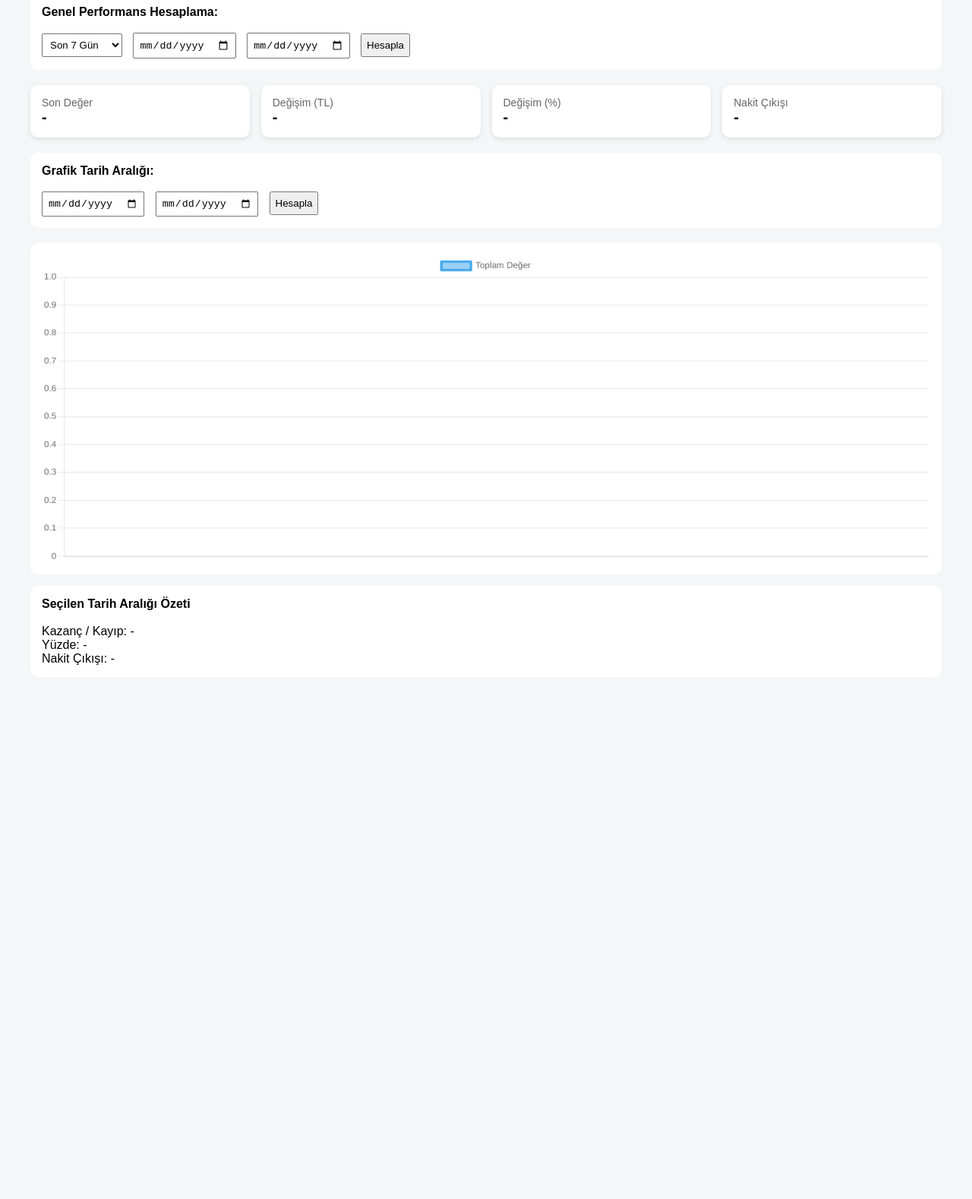
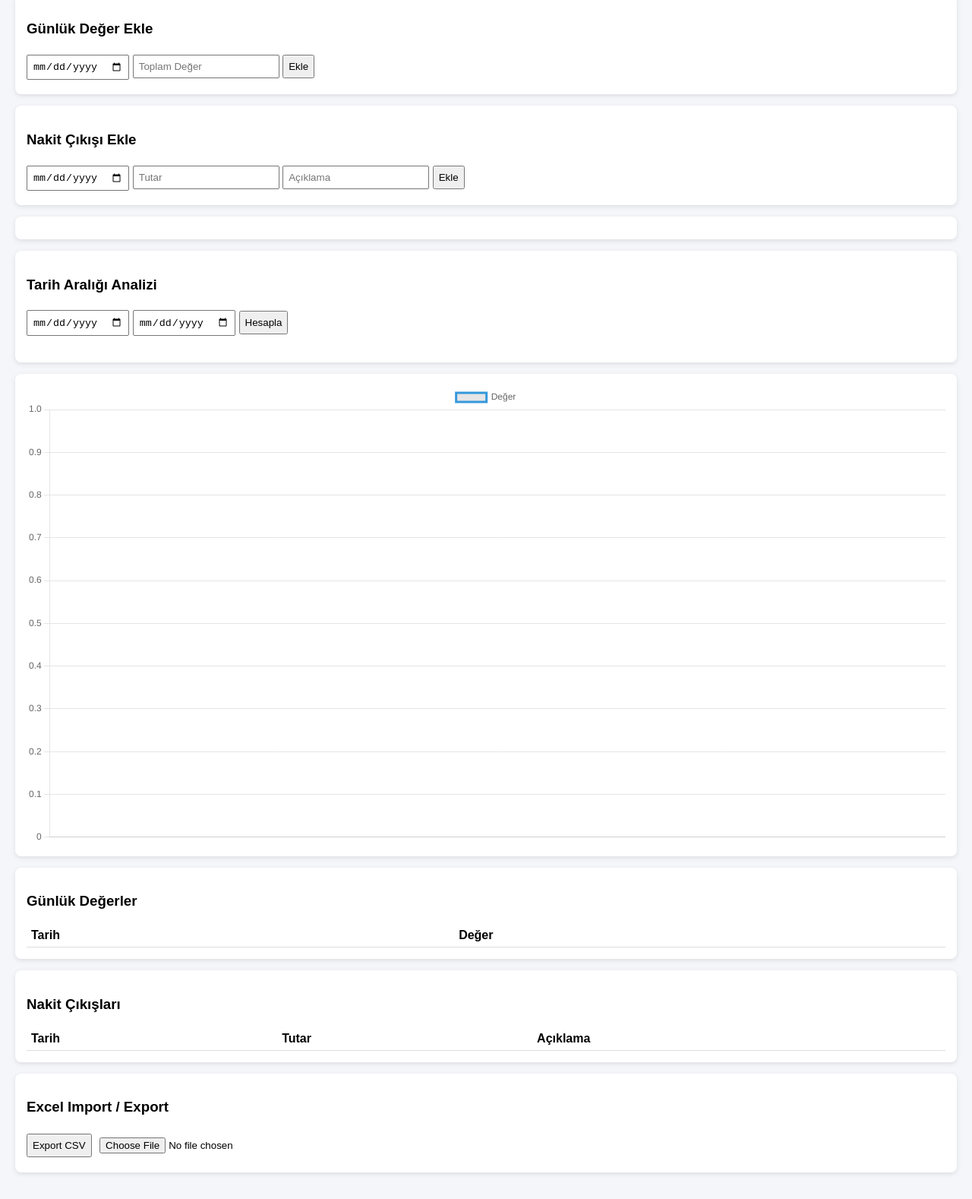
Before and after one commit to fehmiar-cloud/deger-takibi, a plain HTML site: page index.html in a window 1280 px wide. Shown: the part 96-1674 px from the top of the page at 76% size. Before the commit the page ends 1007 px from the top, so only its background shows below. Drawn offline with nearby package versions, Linux system fonts and the light colour scheme.

Commit message:
Update index.html

```diff
--- a/index.html
+++ b/index.html
@@ -3,120 +3,190 @@
 <head>
   <meta charset="UTF-8" />
   <meta name="viewport" content="width=device-width, initial-scale=1.0" />
-  <title>Finans Dashboard v6</title>
+  <title>Değer Takip Dashboard v5 Final</title>
   <script src="https://cdn.jsdelivr.net/npm/chart.js"></script>
   <style>
-    body { font-family: Arial, sans-serif; background:#f4f6f8; margin:0; padding:20px }
-    .container { max-width:1200px; margin:auto }
-    h1 { margin-bottom:10px }
-    .kpi-box { display:grid; grid-template-columns: repeat(4,1fr); gap:15px; margin-bottom:20px }
-    .kpi { background:#fff; padding:15px; border-radius:10px; box-shadow:0 2px 6px rgba(0,0,0,.1) }
-    .kpi span { display:block; font-size:14px; color:#666 }
-    .kpi strong { font-size:20px }
-    .positive { color:green }
-    .negative { color:red }
-    .controls { background:#fff; padding:15px; border-radius:10px; margin-bottom:20px }
-    .controls select, .controls input, .controls button { margin-right:10px; padding:6px }
-    canvas { background:#fff; padding:15px; border-radius:10px }
-    .summary { background:#fff; margin-top:15px; padding:15px; border-radius:10px }
+    body { font-family: Arial, sans-serif; background:#f5f6fa; margin:0; padding:20px; }
+    h1 { margin-bottom:10px; }
+    .card { background:#fff; padding:15px; border-radius:8px; margin-bottom:15px; box-shadow:0 2px 6px rgba(0,0,0,0.1); }
+    .row { display:flex; gap:15px; flex-wrap:wrap; }
+    .kpi { flex:1; min-width:200px; }
+    .green { color:#2ecc71; }
+    .red { color:#e74c3c; }
+    input, select, button { padding:6px; margin:4px 0; }
+    table { width:100%; border-collapse:collapse; }
+    th, td { border-bottom:1px solid #ddd; padding:6px; text-align:left; }
+    .scroll { max-height:220px; overflow-y:auto; }
   </style>
 </head>
 <body>
-<div class="container">
-  <h1>Finans Dashboard v6</h1>
 
-  <!-- ÜST TARİH HESAPLAMA -->
-  <div class="controls">
-    <strong>Genel Performans Hesaplama:</strong><br><br>
-    <select id="presetRange">
-      <option value="7">Son 7 Gün</option>
-      <option value="30">Son 30 Gün</option>
-      <option value="365">Son 1 Yıl</option>
-      <option value="custom">Özel</option>
-    </select>
-    <input type="date" id="topStart" />
-    <input type="date" id="topEnd" />
-    <button onclick="calculateTopRange()">Hesapla</button>
-  </div>
+<h1>📊 Değer Takip Dashboard</h1>
 
-  <div class="kpi-box">
-    <div class="kpi"><span>Son Değer</span><strong id="lastValue">-</strong></div>
-    <div class="kpi"><span>Değişim (TL)</span><strong id="rangeDiff">-</strong></div>
-    <div class="kpi"><span>Değişim (%)</span><strong id="rangePct">-</strong></div>
-    <div class="kpi"><span>Nakit Çıkışı</span><strong id="rangeCash">-</strong></div>
-  </div>
+<div class="card">
+  <h3>Günlük Değer Ekle</h3>
+  <input type="date" id="valueDate">
+  <input type="number" id="valueAmount" placeholder="Toplam Değer">
+  <button onclick="addValue()">Ekle</button>
+</div>
 
-  <!-- GRAFİK TARİH ARALIĞI -->
-  <div class="controls">
-    <strong>Grafik Tarih Aralığı:</strong><br><br>
-    <input type="date" id="chartStart" />
-    <input type="date" id="chartEnd" />
-    <button onclick="updateChart()">Hesapla</button>
-  </div>
+<div class="card">
+  <h3>Nakit Çıkışı Ekle</h3>
+  <input type="date" id="cashDate">
+  <input type="number" id="cashAmount" placeholder="Tutar">
+  <input type="text" id="cashNote" placeholder="Açıklama">
+  <button onclick="addCash()">Ekle</button>
+</div>
 
-  <canvas id="lineChart" height="120"></canvas>
+<div class="card row">
+  <div class="kpi" id="kpi7"></div>
+  <div class="kpi" id="kpi30"></div>
+  <div class="kpi" id="kpi365"></div>
+</div>
 
-  <div class="summary">
-    <strong>Seçilen Tarih Aralığı Özeti</strong><br><br>
-    Kazanç / Kayıp: <span id="chartDiff">-</span><br>
-    Yüzde: <span id="chartPct">-</span><br>
-    Nakit Çıkışı: <span id="chartCash">-</span>
+<div class="card">
+  <h3>Tarih Aralığı Analizi</h3>
+  <input type="date" id="rangeStart">
+  <input type="date" id="rangeEnd">
+  <button onclick="analyzeRange()">Hesapla</button>
+  <p id="rangeResult"></p>
+  <p id="rangeCash"></p>
+</div>
+
+<div class="card">
+  <canvas id="chart"></canvas>
+</div>
+
+<div class="card">
+  <h3>Günlük Değerler</h3>
+  <div class="scroll">
+    <table id="valueTable"></table>
   </div>
 </div>
 
+<div class="card">
+  <h3>Nakit Çıkışları</h3>
+  <div class="scroll">
+    <table id="cashTable"></table>
+  </div>
+</div>
+
+<div class="card">
+  <h3>Excel Import / Export</h3>
+  <button onclick="exportData()">Export CSV</button>
+  <input type="file" onchange="importData(event)">
+</div>
+
 <script>
-let data = JSON.parse(localStorage.getItem('financeData') || '[]');
+let values = JSON.parse(localStorage.getItem('values')||'[]');
+let cashes = JSON.parse(localStorage.getItem('cashes')||'[]');
+let chart;
 
-function format(n){ return n.toLocaleString('tr-TR') }
-
-function calculateRange(start, end){
-  let filtered = data.filter(d => d.date >= start && d.date <= end);
-  if(filtered.length < 2) return null;
-  let first = filtered[0].value;
-  let last = filtered[filtered.length-1].value;
-  let cash = filtered.reduce((s,d)=> s + (d.cashOut||0),0);
-  return { diff:last-first, pct:((last-first)/first)*100, cash, last };
+function save(){
+  localStorage.setItem('values',JSON.stringify(values));
+  localStorage.setItem('cashes',JSON.stringify(cashes));
 }
 
-function calculateTopRange(){
-  let preset = document.getElementById('presetRange').value;
-  let end = new Date();
-  let start;
-  if(preset !== 'custom'){
-    start = new Date();
-    start.setDate(end.getDate()-Number(preset));
-  } else {
-    start = new Date(document.getElementById('topStart').value);
-    end = new Date(document.getElementById('topEnd').value);
-  }
-  let res = calculateRange(start.toISOString().slice(0,10), end.toISOString().slice(0,10));
-  if(!res) return;
-  document.getElementById('lastValue').innerText = format(res.last);
-  document.getElementById('rangeDiff').innerText = format(res.diff);
-  document.getElementById('rangePct').innerText = res.pct.toFixed(2)+'%';
-  document.getElementById('rangeCash').innerText = format(res.cash);
+function addValue(){
+  values.push({date:valueDate.value, amount:+valueAmount.value});
+  save(); render();
 }
 
-let ctx = document.getElementById('lineChart');
-let chart = new Chart(ctx,{
-  type:'line',
-  data:{ labels:[], datasets:[{ label:'Toplam Değer', data:[], tension:.3 }] },
-  options:{ responsive:true }
-});
+function addCash(){
+  cashes.push({date:cashDate.value, amount:+cashAmount.value, note:cashNote.value});
+  save(); render();
+}
 
-function updateChart(){
-  let s = document.getElementById('chartStart').value;
-  let e = document.getElementById('chartEnd').value;
-  let filtered = data.filter(d => d.date >= s && d.date <= e);
-  if(filtered.length < 2) return;
-  chart.data.labels = filtered.map(d=>d.date);
-  chart.data.datasets[0].data = filtered.map(d=>d.value);
-  chart.update();
-  let res = calculateRange(s,e);
-  document.getElementById('chartDiff').innerText = format(res.diff);
-  document.getElementById('chartPct').innerText = res.pct.toFixed(2)+'%';
-  document.getElementById('chartCash').innerText = format(res.cash);
+function calcRange(start,end){
+  let arr = values.filter(v=>v.date>=start && v.date<=end).sort((a,b)=>a.date.localeCompare(b.date));
+  if(arr.length<2) return null;
+  let diff = arr[arr.length-1].amount - arr[0].amount;
+  let pct = diff / arr[0].amount * 100;
+  return {diff,pct};
 }
+
+function cashRange(start,end){
+  return cashes.filter(c=>c.date>=start && c.date<=end)
+    .reduce((s,c)=>s+c.amount,0);
+}
+
+function analyzeRange(){
+  let r = calcRange(rangeStart.value, rangeEnd.value);
+  if(!r) return;
+  rangeResult.innerHTML = `Değişim: <b class="${r.diff>=0?'green':'red'}">${fmt(r.diff)} TL (${r.pct.toFixed(2)}%)</b>`;
+  rangeCash.innerHTML = `Toplam Nakit Çıkışı: ${fmt(cashRange(rangeStart.value,rangeEnd.value))} TL`;
+}
+
+function render(){
+  values.sort((a,b)=>a.date.localeCompare(b.date));
+
+  valueTable.innerHTML = '<tr><th>Tarih</th><th>Değer</th></tr>' +
+    values.map(v=>`<tr><td>${v.date}</td><td>${fmt(v.amount)}</td></tr>`).join('');
+
+  cashTable.innerHTML = '<tr><th>Tarih</th><th>Tutar</th><th>Açıklama</th></tr>' +
+    cashes.map(c=>`<tr><td>${c.date}</td><td>${fmt(c.amount)}</td><td>${c.note}</td></tr>`).join('');
+
+  drawChart(); calcKPIs();
+}
+
+function calcKPIs(){
+  let today = values[values.length-1]?.date;
+  if(!today) return;
+  setKPI('kpi7',7);
+  setKPI('kpi30',30);
+  setKPI('kpi365',365);
+}
+
+function setKPI(id,days){
+  let end = values[values.length-1].date;
+  let start = new Date(end);
+  start.setDate(start.getDate()-days);
+  start = start.toISOString().slice(0,10);
+  let r = calcRange(start,end);
+  document.getElementById(id).innerHTML = r ?
+    `${days} Gün: <b class="${r.diff>=0?'green':'red'}">${fmt(r.diff)} TL (${r.pct.toFixed(2)}%)</b>` : `${days} Gün: -`;
+}
+
+function drawChart(){
+  let ctx = document.getElementById('chart');
+  if(chart) chart.destroy();
+  chart = new Chart(ctx,{
+    type:'line',
+    data:{
+      labels: values.map(v=>v.date),
+      datasets:[{label:'Değer', data: values.map(v=>v.amount), borderColor:'#3498db', fill:false}]
+    }
+  });
+}
+
+function fmt(n){ return n.toLocaleString('tr-TR'); }
+
+function exportData(){
+  let rows = ['type,date,amount,note'];
+  values.forEach(v=>rows.push(`value,${v.date},${v.amount},`));
+  cashes.forEach(c=>rows.push(`cash,${c.date},${c.amount},${c.note}`));
+  let blob = new Blob([rows.join('\n')],{type:'text/csv'});
+  let a = document.createElement('a');
+  a.href = URL.createObjectURL(blob);
+  a.download = 'data.csv'; a.click();
+}
+
+function importData(e){
+  let r = new FileReader();
+  r.onload=()=>{
+    let lines = r.result.split('\n').slice(1);
+    values=[]; cashes=[];
+    lines.forEach(l=>{
+      let [t,d,a,n]=l.split(',');
+      if(t==='value') values.push({date:d,amount:+a});
+      if(t==='cash') cashes.push({date:d,amount:+a,note:n});
+    });
+    save(); render();
+  };
+  r.readAsText(e.target.files[0]);
+}
+
+render();
 </script>
 </body>
 </html>
```
